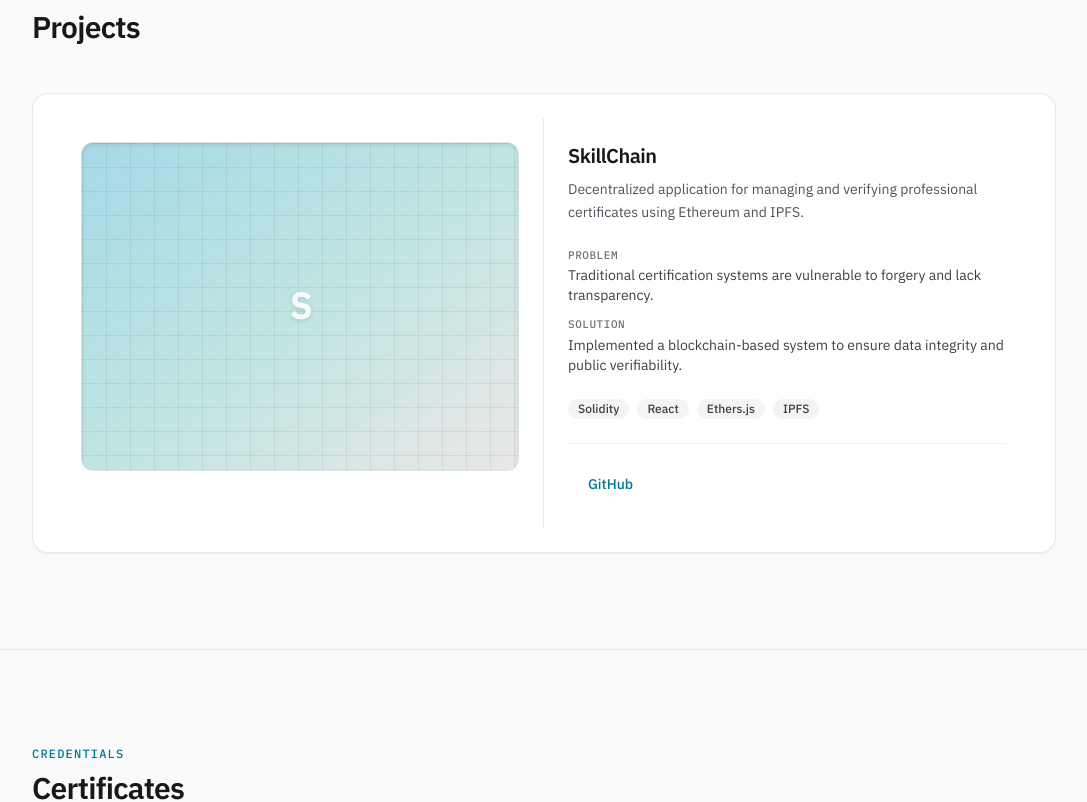
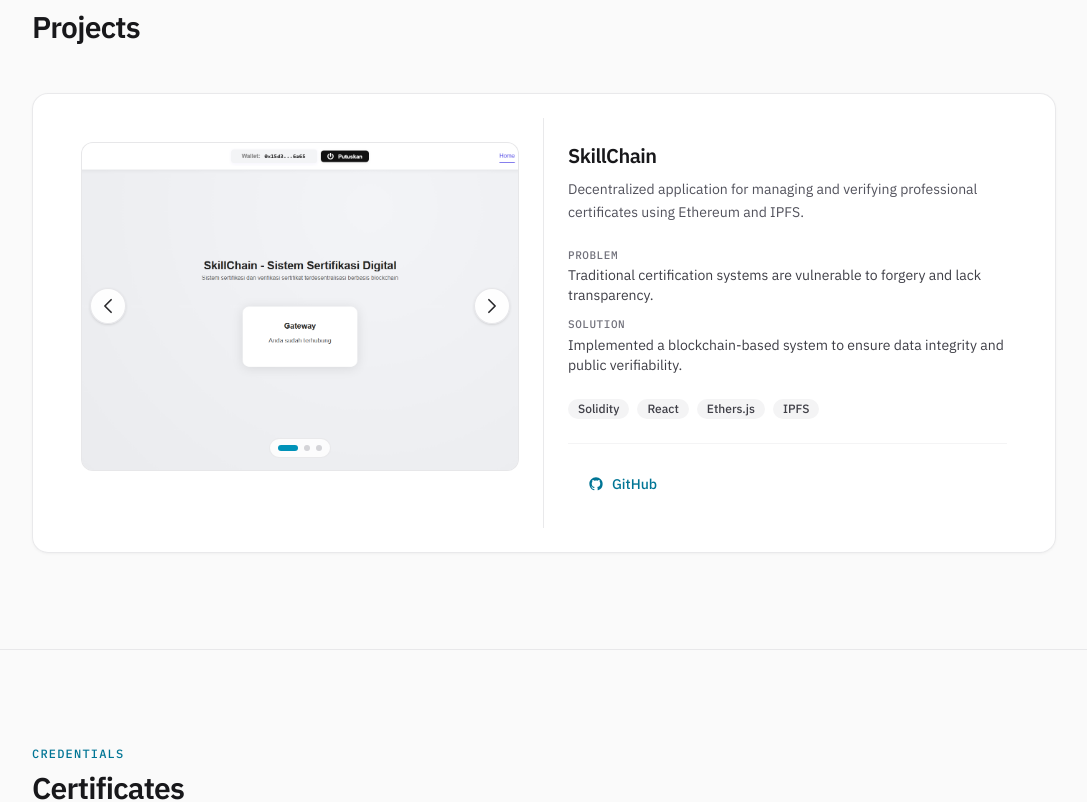
Before and after one commit to Murito-01/personal-portofolio, a Next.js app: page / in a window 1280 px wide. Shown: the part 2044-2846 px from the top of the page, without its empty margins (96-1183 px from the left). Built offline with nearby package versions, Linux system fonts and the light colour scheme.

Commit message:
Add ProjectGallery component for enhanced project image display and update Projects section to utilize it.

```diff
--- a/components/sections/Projects.tsx
+++ b/components/sections/Projects.tsx
@@ -1,6 +1,7 @@
 import Badge from "@/components/ui/Badge";
 import Button from "@/components/ui/Button";
 import Card from "@/components/ui/Card";
+import ProjectGallery from "@/components/ui/ProjectGallery";
 import ProjectPreview from "@/components/ui/ProjectPreview";
 import Section from "@/components/ui/Section";
 import SectionTitle from "@/components/ui/SectionTitle";
@@ -15,7 +16,11 @@ export default function Projects() {
           <Card key={project.title} className="overflow-hidden p-0">
             <div className="grid items-stretch gap-0 md:grid-cols-2">
               <div className="border-b border-zinc-200/80 p-5 md:border-b-0 md:border-r md:p-6 dark:border-zinc-800/80">
-                <ProjectPreview title={project.title} gradient={project.gradient} />
+                {project.gallery && project.gallery.length > 0 ? (
+                  <ProjectGallery images={project.gallery} title={project.title} />
+                ) : (
+                  <ProjectPreview title={project.title} gradient={project.gradient} />
+                )}
               </div>
               <div className="flex flex-col p-5 md:p-6">
                 <h3 className="mb-2 text-xl font-semibold tracking-tight text-zinc-900 dark:text-zinc-50">
@@ -45,11 +50,24 @@ export default function Projects() {
                 </div>
 
                 <div className="mt-auto flex flex-wrap gap-3 border-t border-zinc-100 pt-5 dark:border-zinc-800/80">
-                  <Button href={project.github} target="_blank" rel="noopener noreferrer" variant="ghost">
+                  <Button
+                    href={project.github}
+                    target="_blank"
+                    rel="noopener noreferrer"
+                    variant="ghost"
+                    className="gap-2 px-0 py-2"
+                  >
+                    <GithubMark className="h-4 w-4 text-current" />
                     GitHub
                   </Button>
                   {project.demo ? (
-                    <Button href={project.demo} target="_blank" rel="noopener noreferrer" variant="ghost">
+                    <Button
+                      href={project.demo}
+                      target="_blank"
+                      rel="noopener noreferrer"
+                      variant="ghost"
+                      className="gap-2 px-0 py-2"
+                    >
                       Live demo
                     </Button>
                   ) : null}
@@ -62,3 +80,15 @@ export default function Projects() {
     </Section>
   );
 }
+
+function GithubMark({ className }: { className?: string }) {
+  return (
+    <svg className={className} fill="currentColor" viewBox="0 0 24 24" aria-hidden>
+      <path
+        fillRule="evenodd"
+        d="M12 2C6.477 2 2 6.484 2 12.017c0 4.425 2.865 8.18 6.839 9.504.5.092.682-.217.682-.483 0-.237-.008-.868-.013-1.703-2.782.605-3.369-1.343-3.369-1.343-.454-1.158-1.11-1.466-1.11-1.466-.908-.62.069-.608.069-.608 1.003.07 1.531 1.032 1.531 1.032.892 1.53 2.341 1.088 2.91.832.092-.647.35-1.088.636-1.338-2.22-.253-4.555-1.113-4.555-4.951 0-1.093.39-1.988 1.029-2.688-.103-.253-.446-1.272.098-2.65 0 0 .84-.27 2.75 1.026A9.564 9.564 0 0112 6.844c.85.004 1.705.115 2.504.337 1.909-1.296 2.747-1.027 2.747-1.027.546 1.379.202 2.398.1 2.651.64.7 1.028 1.595 1.028 2.688 0 3.848-2.339 4.695-4.566 4.943.359.309.678.92.678 1.855 0 1.338-.012 2.419-.012 2.747 0 .268.18.58.688.482A10.019 10.019 0 0022 12.017C22 6.484 17.522 2 12 2z"
+        clipRule="evenodd"
+      />
+    </svg>
+  );
+}
--- a/components/ui/Button.tsx
+++ b/components/ui/Button.tsx
@@ -19,7 +19,7 @@ type ButtonAsLinkProps = BaseButtonProps &
 type ButtonProps = ButtonAsButtonProps | ButtonAsLinkProps;
 
 const baseClasses =
-  "inline-flex items-center justify-center gap-2 rounded-lg px-5 py-2.5 text-sm font-medium transition duration-200";
+  "inline-flex items-center justify-center gap-2 rounded-lg px-5 py-2.5 text-sm font-medium transition duration-200 [&_svg]:shrink-0";
 
 const variantClasses = {
   primary:
--- /dev/null
+++ b/components/ui/ProjectGallery.tsx
@@ -0,0 +1,123 @@
+"use client";
+
+/**
+ * Carousel for projects with multiple screenshots (see `gallery` in data/projects).
+ * Uses client state for arrows/dots; projects without `gallery` use `ProjectPreview` instead.
+ */
+
+import Image from "next/image";
+import { useCallback, useState } from "react";
+
+type ProjectGalleryProps = {
+  images: string[];
+  title: string;
+};
+
+export default function ProjectGallery({ images, title }: ProjectGalleryProps) {
+  const [index, setIndex] = useState(0);
+  const count = images.length;
+
+  const goPrev = useCallback(() => {
+    setIndex((i) => (i - 1 + count) % count);
+  }, [count]);
+
+  const goNext = useCallback(() => {
+    setIndex((i) => (i + 1) % count);
+  }, [count]);
+
+  if (count === 0) return null;
+
+  return (
+    <div
+      className="relative aspect-[4/3] w-full overflow-hidden rounded-xl border border-zinc-200/80 bg-zinc-100 dark:border-zinc-700/80 dark:bg-zinc-900"
+      role="region"
+      aria-roledescription="carousel"
+      aria-label={`${title} preview gallery`}
+    >
+      <div className="absolute inset-0 overflow-hidden">
+        <div
+          className="flex h-full transition-transform duration-500 ease-[cubic-bezier(0.22,1,0.36,1)] motion-reduce:transition-none"
+          style={{
+            width: `${count * 100}%`,
+            transform: `translateX(-${(index * 100) / count}%)`,
+          }}
+        >
+          {images.map((src, i) => (
+            <div
+              key={src}
+              className="relative h-full shrink-0 overflow-hidden"
+              style={{ width: `${100 / count}%` }}
+              aria-hidden={i !== index}
+            >
+              <Image
+                src={src}
+                alt={`${title} screenshot ${i + 1} of ${count}`}
+                fill
+                className="object-cover object-top"
+                sizes="(max-width: 768px) 100vw, 50vw"
+                priority={i === 0}
+              />
+            </div>
+          ))}
+        </div>
+      </div>
+
+      {count > 1 ? (
+        <>
+          <button
+            type="button"
+            onClick={goPrev}
+            className="absolute left-2 top-1/2 z-10 flex h-9 w-9 -translate-y-1/2 items-center justify-center rounded-full border border-zinc-200/90 bg-white/90 text-zinc-800 shadow-sm backdrop-blur-sm transition hover:bg-white dark:border-zinc-600 dark:bg-zinc-900/90 dark:text-zinc-100 dark:hover:bg-zinc-800"
+            aria-label="Previous image"
+          >
+            <ChevronLeft className="h-5 w-5 shrink-0" />
+          </button>
+          <button
+            type="button"
+            onClick={goNext}
+            className="absolute right-2 top-1/2 z-10 flex h-9 w-9 -translate-y-1/2 items-center justify-center rounded-full border border-zinc-200/90 bg-white/90 text-zinc-800 shadow-sm backdrop-blur-sm transition hover:bg-white dark:border-zinc-600 dark:bg-zinc-900/90 dark:text-zinc-100 dark:hover:bg-zinc-800"
+            aria-label="Next image"
+          >
+            <ChevronRight className="h-5 w-5 shrink-0" />
+          </button>
+
+          <div
+            className="absolute bottom-3 left-1/2 z-10 flex -translate-x-1/2 gap-1.5 rounded-full border border-zinc-200/80 bg-white/80 px-2 py-1.5 backdrop-blur-sm dark:border-zinc-700 dark:bg-zinc-900/80"
+            role="tablist"
+            aria-label="Slide indicators"
+          >
+            {images.map((_, i) => (
+              <button
+                key={i}
+                type="button"
+                role="tab"
+                aria-selected={i === index}
+                aria-label={`Go to slide ${i + 1}`}
+                onClick={() => setIndex(i)}
+                className={`h-1.5 rounded-full transition-all ${
+                  i === index ? "w-5 bg-cyan-600 dark:bg-cyan-400" : "w-1.5 bg-zinc-300 hover:bg-zinc-400 dark:bg-zinc-600 dark:hover:bg-zinc-500"
+                }`}
+              />
+            ))}
+          </div>
+        </>
+      ) : null}
+    </div>
+  );
+}
+
+function ChevronLeft({ className }: { className?: string }) {
+  return (
+    <svg className={className} fill="none" viewBox="0 0 24 24" strokeWidth={2} stroke="currentColor">
+      <path strokeLinecap="round" strokeLinejoin="round" d="M15.75 19.5 8.25 12l7.5-7.5" />
+    </svg>
+  );
+}
+
+function ChevronRight({ className }: { className?: string }) {
+  return (
+    <svg className={className} fill="none" viewBox="0 0 24 24" strokeWidth={2} stroke="currentColor">
+      <path strokeLinecap="round" strokeLinejoin="round" d="m8.25 4.5 7.5 7.5-7.5 7.5" />
+    </svg>
+  );
+}
--- a/components/ui/ProjectPreview.tsx
+++ b/components/ui/ProjectPreview.tsx
@@ -1,4 +1,9 @@
 import type { ProjectGradient } from "@/data/projects";
+
+/**
+ * Fallback preview when a project has no `gallery` images: gradient + initials.
+ * Projects with screenshots use `ProjectGallery` instead (see Projects section).
+ */
 
 const gradientClasses: Record<ProjectGradient, string> = {
   chain:
```
